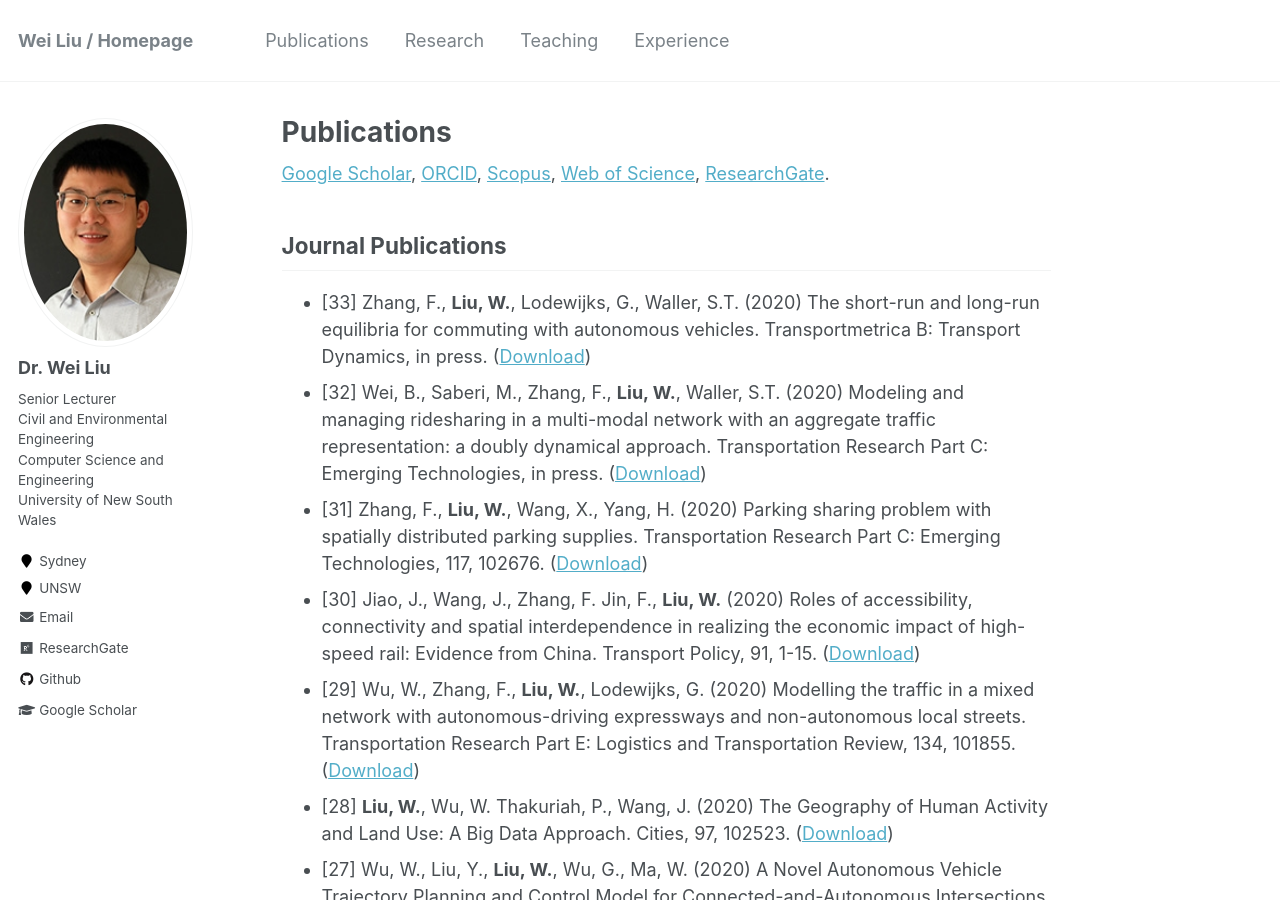
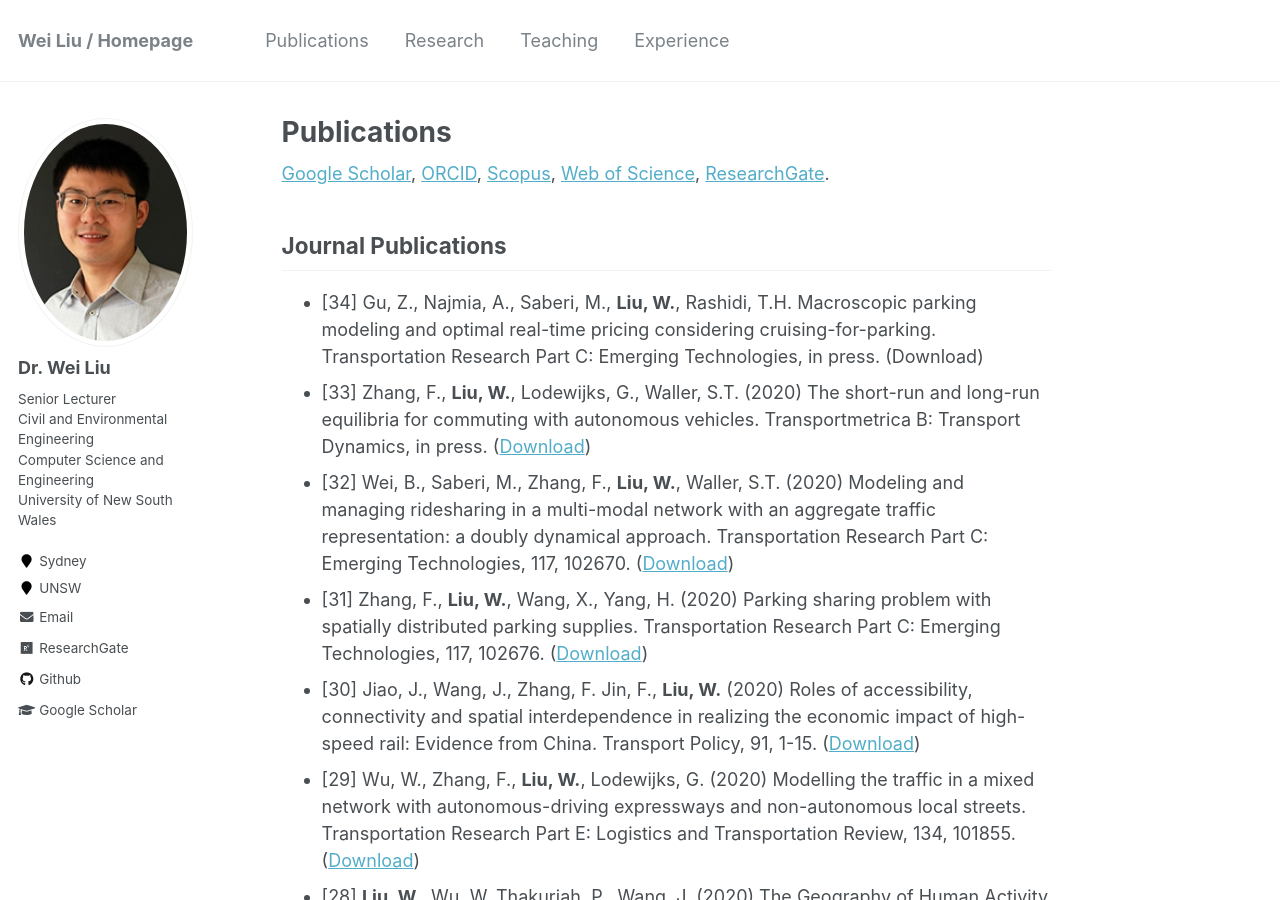
Before and after one commit to weiliu2016/weiliu2016.github.io, a Jekyll site: the page built from _pages/publications.md, in a window 1280 px wide and 900 px high. Built offline with Jekyll 4.4.1, drawn with Linux system fonts in a browser that asks for light colours.

Commit message:
Update publications.md

```diff
--- a/_pages/publications.md
+++ b/_pages/publications.md
@@ -18,8 +18,9 @@ author_profile: true
 
 Journal Publications
 ----------
+* [34] Gu, Z., Najmia, A., Saberi, M., **Liu, W.**, Rashidi, T.H. Macroscopic parking modeling and optimal real-time pricing considering cruising-for-parking. Transportation Research Part C: Emerging Technologies, in press. (Download)
 * [33] Zhang, F., **Liu, W.**, Lodewijks, G., Waller, S.T. (2020) The short-run and long-run equilibria for commuting with autonomous vehicles. Transportmetrica B: Transport Dynamics, in press. ([Download](https://doi.org/10.1080/21680566.2020.1779146))
-* [32] Wei, B., Saberi, M., Zhang, F., **Liu, W.**, Waller, S.T. (2020) Modeling and managing ridesharing in a multi-modal network with an aggregate traffic representation: a doubly dynamical approach. Transportation Research Part C: Emerging Technologies, in press. ([Download](https://doi.org/10.1016/j.trc.2020.102670))
+* [32] Wei, B., Saberi, M., Zhang, F., **Liu, W.**, Waller, S.T. (2020) Modeling and managing ridesharing in a multi-modal network with an aggregate traffic representation: a doubly dynamical approach. Transportation Research Part C: Emerging Technologies, 117, 102670. ([Download](https://doi.org/10.1016/j.trc.2020.102670))
 * [31] Zhang, F., **Liu, W.**, Wang, X., Yang, H. (2020) Parking sharing problem with spatially distributed parking supplies. Transportation Research Part C: Emerging Technologies, 117, 102676. ([Download](https://doi.org/10.1016/j.trc.2020.102676))
 * [30] Jiao, J., Wang, J., Zhang, F. Jin, F., **Liu, W.** (2020) Roles of accessibility, connectivity and spatial interdependence in realizing the economic impact of high-speed rail: Evidence from China. Transport Policy, 91, 1-15. ([Download](https://www.sciencedirect.com/science/article/pii/S0967070X19300617))
 * [29] Wu, W., Zhang, F., **Liu, W.**, Lodewijks, G. (2020) Modelling the traffic in a mixed network with autonomous-driving expressways and non-autonomous local streets. Transportation Research Part E: Logistics and Transportation Review, 134, 101855. ([Download](https://www.sciencedirect.com/science/article/pii/S1366554519301838))
```
